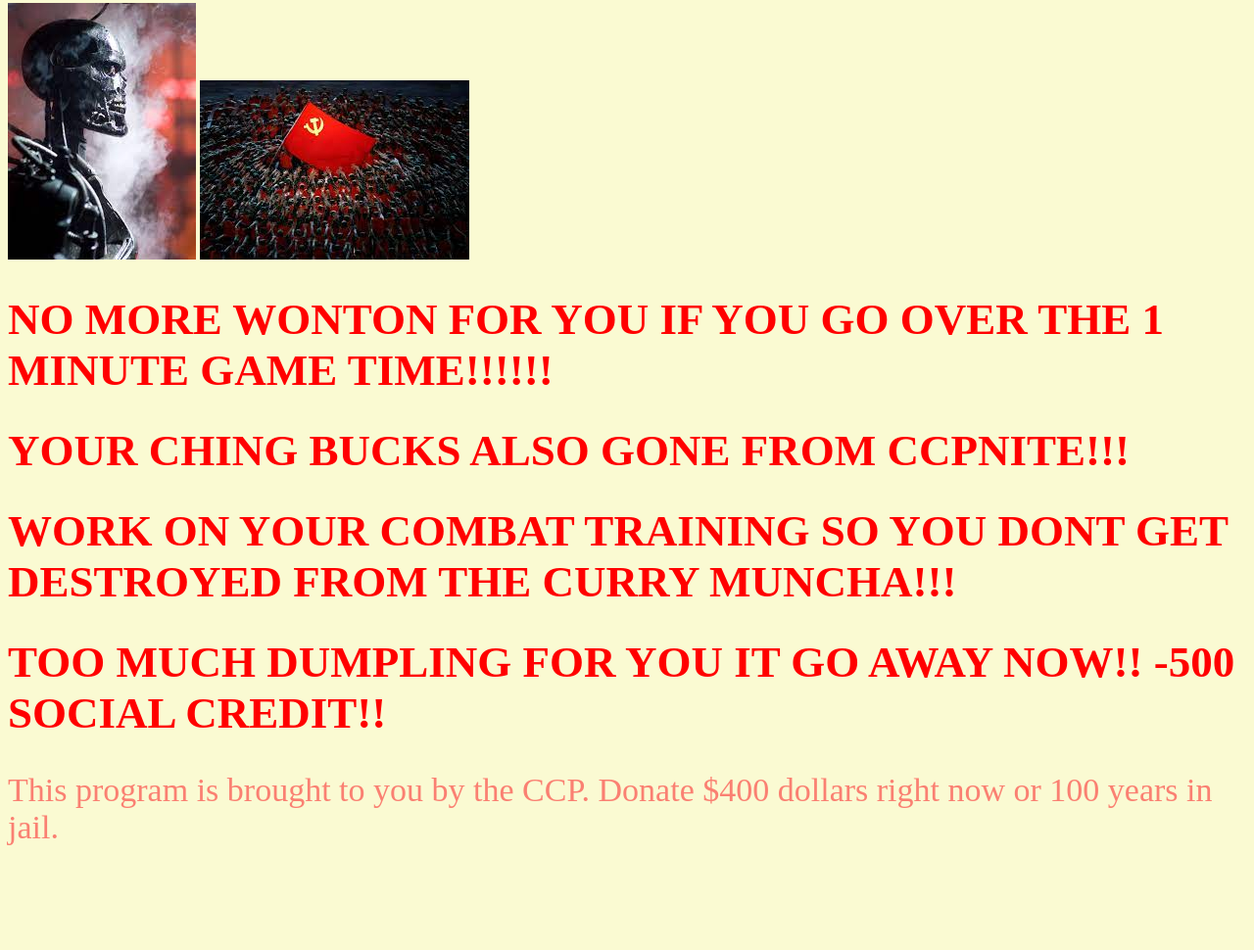
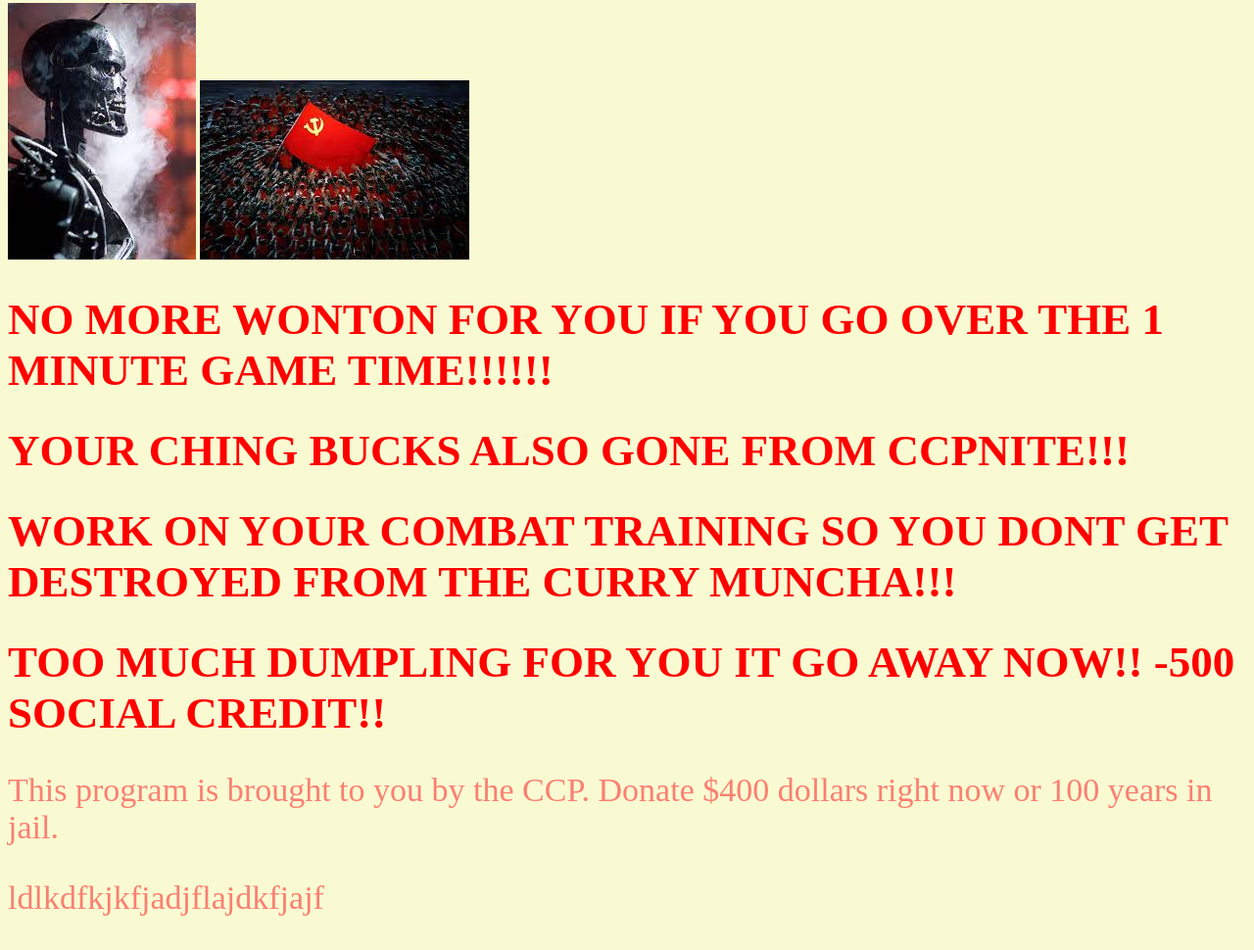
Before and after one commit to sushimonk345/ftc, a plain HTML site: page index.html in a window 1280 px wide. Shown: the part 349-1319 px from the top of the page at 98% size. Before the commit the page ends 1247 px from the top, so only its background shows below. Drawn offline with Linux system fonts and the light colour scheme.

Commit message:
Update index.html

```diff
--- a/index.html
+++ b/index.html
@@ -18,5 +18,6 @@
 	<h1>WORK ON YOUR COMBAT TRAINING SO YOU DONT GET DESTROYED FROM THE CURRY MUNCHA!!!</h1>
 	<h1>TOO MUCH DUMPLING FOR YOU IT GO AWAY NOW!! -500 SOCIAL CREDIT!!</h1>
 	<p>This program is brought to you by the CCP. Donate $400 dollars right now or 100 years in jail.</p>
+	<p> ldlkdfkjkfjadjflajdkfjajf</p>
 </body>
 </html>
```
